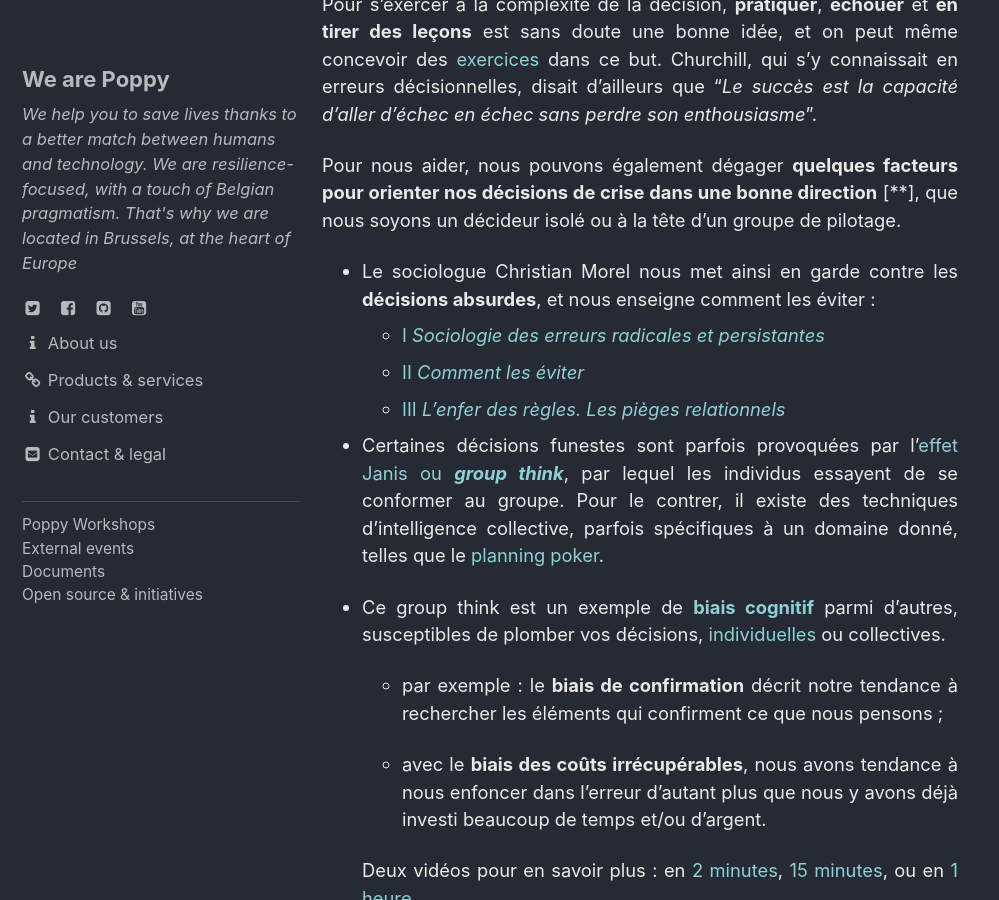
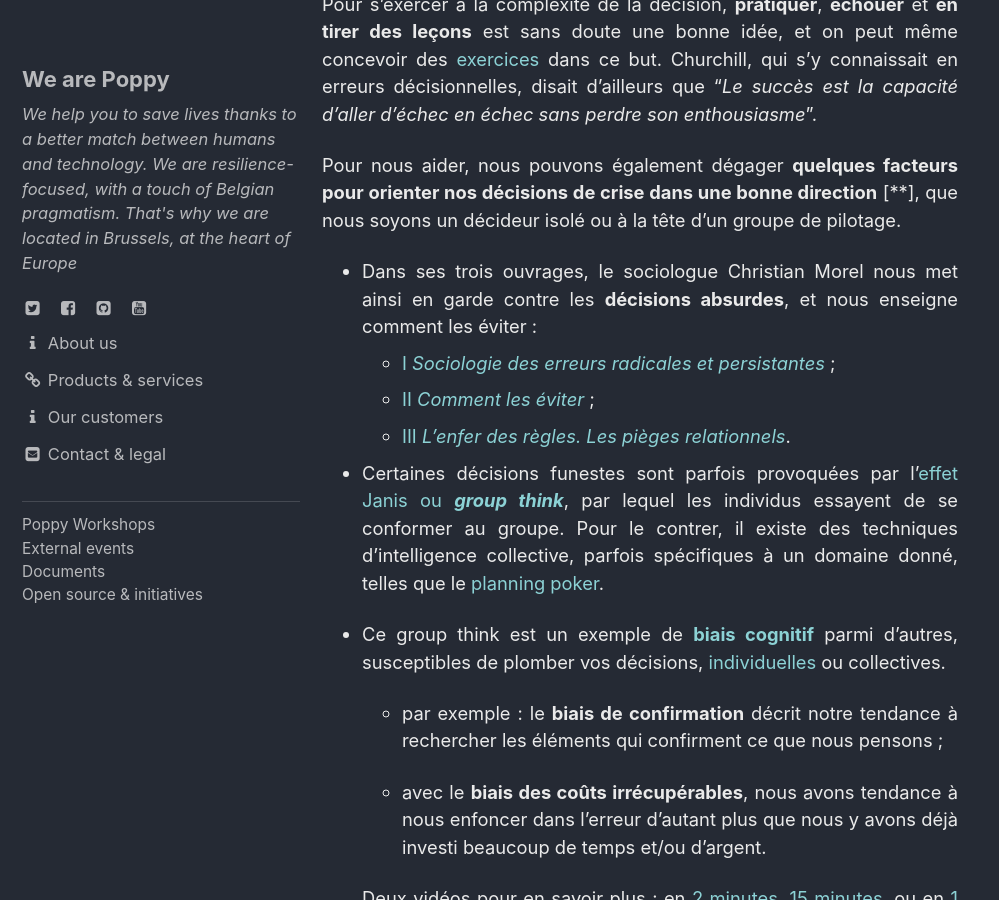
Before and after one commit to ccloquet/ccloquet.github.io, a Jekyll site: the page built from _posts/1900-01-01-incertitude.md, in a window 1280 px wide and 900 px high, scrolled down 968 px. Shown: the whole window, without its empty margins (0-999 px from the left). Built offline with Jekyll 4.4.1, drawn with Linux system fonts in a browser that asks for light colours; cached includes are drawn as plain includes.

Commit message:
Update 1900-01-01-incertitude.md

```diff
--- a/_posts/1900-01-01-incertitude.md
+++ b/_posts/1900-01-01-incertitude.md
@@ -20,10 +20,10 @@ Pour s'exercer à la complexité de la décision, **pratiquer**, **échouer** et
 
 Pour nous aider, nous pouvons également dégager **quelques facteurs pour orienter nos décisions de crise dans une bonne direction** [**], que nous soyons un décideur isolé ou à la tête d'un groupe de pilotage.
 
-- Le sociologue Christian Morel nous met ainsi en garde contre les **décisions absurdes**, et nous enseigne comment les éviter :
-    - [I _Sociologie des erreurs radicales et persistantes_](http://www.gallimard.fr/Catalogue/GALLIMARD/Folio/Folio-essais/Les-decisions-absurdes-I-II)
-    - [II _Comment les éviter_](http://www.gallimard.fr/Catalogue/GALLIMARD/Folio/Folio-essais/Les-decisions-absurdes-I-II)
-    - [III _L’enfer des règles. Les pièges relationnels_](https://journals.openedition.org/lectures/25188)
+- Dans ses trois ouvrages, le sociologue Christian Morel nous met ainsi en garde contre les **décisions absurdes**, et nous enseigne comment les éviter :
+    - [I _Sociologie des erreurs radicales et persistantes_](http://www.gallimard.fr/Catalogue/GALLIMARD/Folio/Folio-essais/Les-decisions-absurdes-I-II) ;
+    - [II _Comment les éviter_](http://www.gallimard.fr/Catalogue/GALLIMARD/Folio/Folio-essais/Les-decisions-absurdes-I-II) ;
+    - [III _L’enfer des règles. Les pièges relationnels_](https://journals.openedition.org/lectures/25188).
 
 - Certaines décisions funestes sont parfois provoquées par l'[effet Janis ou **_group think_**](https://fr.wikipedia.org/wiki/Pens%C3%A9e_de_groupe), par lequel les individus essayent de se conformer au groupe. Pour le contrer, il existe des techniques d'intelligence collective, parfois spécifiques à un domaine donné, telles que le [planning poker](https://fr.wikipedia.org/wiki/Planning_poker).
 
```
